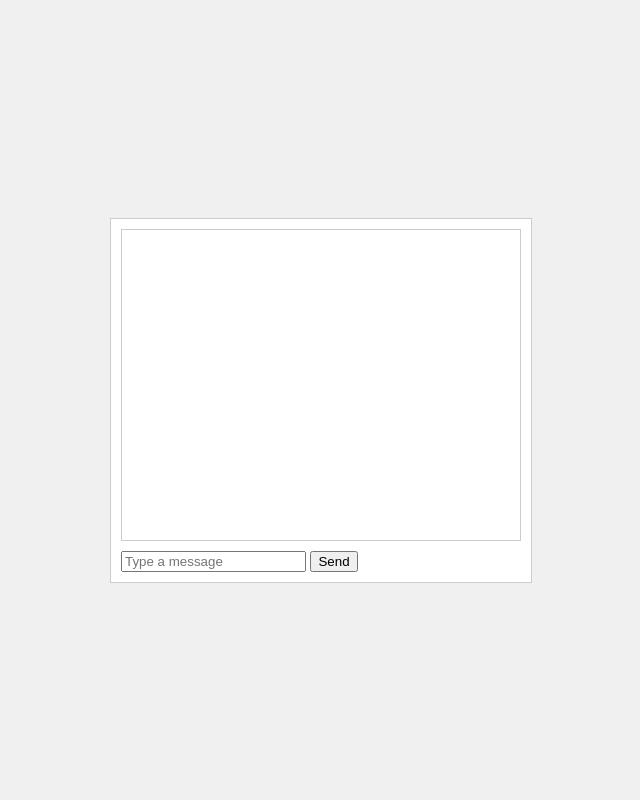
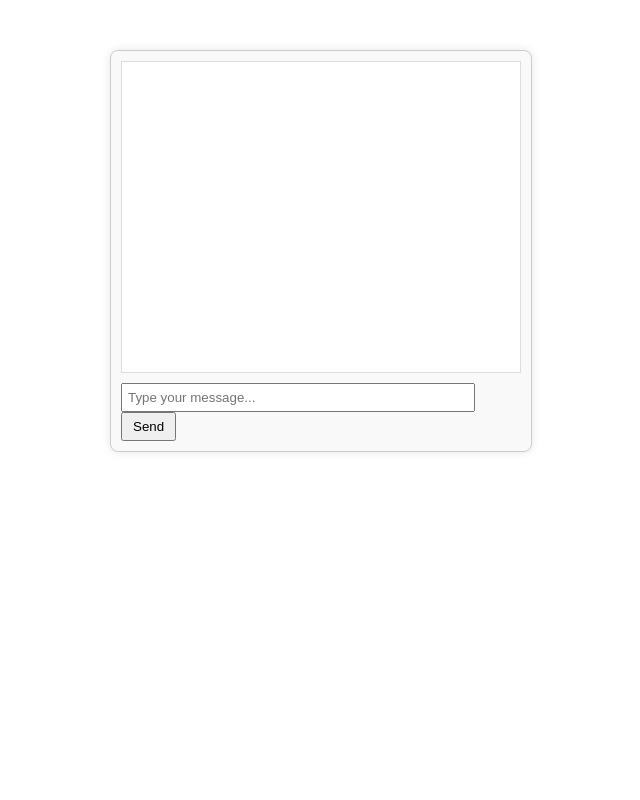
Before and after one commit to PanosBiazis/General, a PHP site: page /index.html in a window 1280 px wide. Shown: the whole page, without its empty margins (319-959 px from the left). Run offline with PHP 8.4, Linux system fonts and the light colour scheme.

Commit message:
Add files via upload

```diff
--- a/index.html
+++ b/index.html
@@ -4,15 +4,16 @@
 <head>
     <meta charset="UTF-8">
     <meta name="viewport" content="width=device-width, initial-scale=1.0">
-    <title>Chatbot Interface</title>
+    <title>Chatbot</title>
     <link rel="stylesheet" href="styles.css">
 </head>
 <body>
-    <div id="chatbox">
-        <div id="messages"></div>
-        <input type="text" id="userInput" placeholder="Type a message" />
+    <div class="chat-container">
+        <div id="chat-box" class="chat-box"></div>
+        <input type="text" id="user-input" placeholder="Type your message...">
         <button onclick="sendMessage()">Send</button>
     </div>
+
     <script src="script.js"></script>
 </body>
 </html>
--- a/styles.css
+++ b/styles.css
@@ -1,30 +1,28 @@
-/* styles.css */
-body {
-    font-family: Arial, sans-serif;
-    background-color: #f0f0f0;
-    display: flex;
-    justify-content: center;
-    align-items: center;
-    height: 100vh;
-    margin: 0;
+.chat-container {
+    width: 400px;
+    margin: 50px auto;
+    border: 1px solid #ccc;
+    border-radius: 8px;
+    box-shadow: 0 0 10px rgba(0, 0, 0, 0.1);
+    padding: 10px;
+    background-color: #f9f9f9;
 }
-#chatbox {
-    border: 1px solid #ccc;
-    background-color: #fff;
-    padding: 10px;
-    max-width: 400px;
-    width: 100%;
-}
-#messages {
+
+.chat-box {
     height: 300px;
-    overflow-y: scroll;
-    border: 1px solid #ccc;
+    overflow-y: auto;
+    border: 1px solid #ddd;
     padding: 5px;
     margin-bottom: 10px;
+    background-color: #fff;
 }
-.user-message {
-    color: blue;
+
+#user-input {
+    width: calc(100% - 60px);
+    padding: 5px;
+    margin-right: 5px;
 }
-.bot-response {
-    color: green;
+
+button {
+    padding: 5px 10px;
 }
```
Also changed, not shown: api_response.php (+7 -12 lines), chatbot.php (added, +7 -0 lines), script.js (+24 -15 lines), 2 other files.
